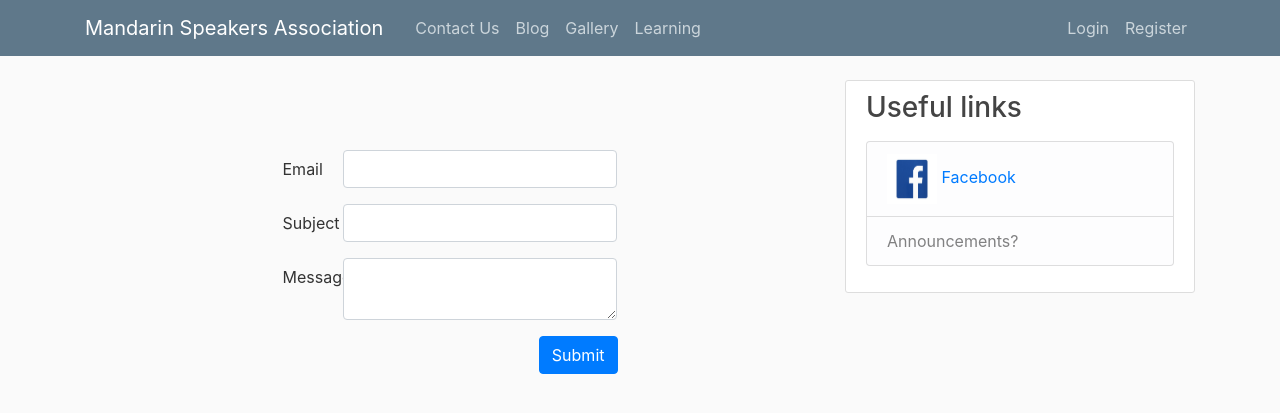
After one commit to greengo8/FinalYearProjectGallery, a Django app: page /contact-us/ in a window 1280 px wide. The commit adds this page. Shown: the top 413 px of the page. Run offline with Django 3.2, Linux system fonts and the light colour scheme; parts of the project's set-up code (start-up, migrations or seed data) failed here and were passed over; some libraries are stand-ins or nearby versions.

Commit message:
git commit -m "second upload"

```diff
--- a/FinalYearProject/urls.py
+++ b/FinalYearProject/urls.py
@@ -19,7 +19,6 @@ from django.urls import path, include
 from users import views as user_views
 from django.conf import settings
 from django.conf.urls.static import static
-
 
 urlpatterns = [
     path('admin/', admin.site.urls),
--- a/blog/admin.py
+++ b/blog/admin.py
@@ -1,4 +1,5 @@
 from django.contrib import admin
-from .models import Post
+from .models import Post, Contact
 
 admin.site.register(Post)
+admin.site.register(Contact)
--- a/blog/templates/blog/base.html
+++ b/blog/templates/blog/base.html
@@ -14,7 +14,7 @@
     <link rel="stylesheet" type="text/css" href="{% static 'blog/main.css' %}">
 
     {% if title %}
-        <title>Mandarin Speakers Association - {{ title }}</title>
+        <title> Mandarin Speakers Association - {{ title }}</title>
     {% else %}
         <title> Mandarin Speakers Association</title>
     {% endif %}
@@ -30,7 +30,7 @@
             </button>
             <div class="collapse navbar-collapse" id="navbarToggle">
                 <div class="navbar-nav mr-auto">
-                    <a class="nav-item nav-link" href="{% url 'about' %}">Contact Us</a>
+                    <a class="nav-item nav-link" href="{% url 'contact-us' %}">Contact Us</a>
                     <a class="nav-item nav-link" href="{% url 'blog-home' %}">Blog</a>
                     <a class="nav-item nav-link" href="{% url 'gallery-home' %}">Gallery</a>
                     <a class="nav-item nav-link" href="{% url 'book-list' %}">Learning</a>
--- /dev/null
+++ b/blog/templates/blog/contact_us.html
@@ -0,0 +1,39 @@
+{% extends "blog/base.html" %}
+{% load static %}
+{% block content %}
+
+
+    <div class="container">
+        <div class="row">
+            <div class="col-sm-6 mx-auto" style="margin-top: 70px">
+                <form action="{% url 'contact-us' %}" method="post">
+                    {% csrf_token %}
+                    <div class="form-group row">
+                        <label for="example-email-input" class="col-2 col-form-label">Email</label>
+                        <div class="col-10">
+                            <input name='email' class="form-control" type="email" id="example-email-input">
+                        </div>
+                    </div>
+                    <div class="form-group row">
+                        <label for="example-email-input" class="col-2 col-form-label">Subject</label>
+                        <div class="col-10">
+                            <input name='subject' class="form-control" type="text">
+                        </div>
+                    </div>
+                    <div class="form-group row">
+                        <label for="example-email-input" class="col-2 col-form-label">Message</label>
+                        <div class="col-10">
+                            <textarea name='message' class="form-control"></textarea>
+                        </div>
+                    </div>
+                    <div class="pull-right">
+                        <button type="submit" class="btn btn-primary float-right">Submit</button>
+                    </div>
+
+                </form>
+            </div>
+        </div>
+
+    </div>
+
+{% endblock content %}
--- a/blog/templates/blog/home-page.html
+++ b/blog/templates/blog/home-page.html
@@ -7,7 +7,7 @@
             <h5 class="card-title">Welcome to the Mandarin Speakers Association and Chinese School Web site </h5>
             <p class="card-text">NW Chinese School formed in 2009, provide Chinese cultural and language teaching, consulting. Also Four level language, dance, painting, martial art class
 </p>
-            <a href="{% url 'about' %}" class="btn btn-primary" >Contact Us ?</a>
+            <a href="{% url 'contact-us' %}" class="btn btn-primary" >Contact Us ?</a>
         </div>
     </div>
 
--- a/blog/urls.py
+++ b/blog/urls.py
@@ -10,13 +10,13 @@ from .views import (
 from . import views
 
 urlpatterns = [
+    path('home-page/', views.home_page, name='home-page'),
     path('', PostListView.as_view(), name='blog-home'),
     path('user/<str:username>', UserPostListView.as_view(), name='user-posts'),
     path('post/<int:pk>/', PostDetailView.as_view(), name='post-detail'),
     path('post/new/', PostCreateView.as_view(), name='post-create'),
     path('post/<int:pk>/update/', PostUpdateView.as_view(), name='post-update'),
     path('post/<int:pk>/delete/', PostDeleteView.as_view(), name='post-delete'),
-    path('about/', views.about, name='about'),
-    path('home-page/', views.home_page, name='home-page'),
+    path('contact-us/', views.contact_us, name='contact-us'),
 
 ]
--- a/blog/views.py
+++ b/blog/views.py
@@ -8,7 +8,7 @@ from django.views.generic import (
     UpdateView,
     DeleteView
 )
-from .models import Post
+from .models import Post, Contact
 
 
 def home(request):
@@ -80,9 +80,19 @@ class PostDeleteView(LoginRequiredMixin, UserPassesTestMixin, DeleteView):
         return False
 
 
-def about(request):
-    return render(request, 'blog/about.html', {'title': 'About'})
+def home_page(request):
+    return render(request, 'blog/home-page.html', {'title': 'home-page'})
 
 
-def home_page(request):
-    return render(request, 'blog/home-page.html', {'title': 'home-page'})
+def contact_us(request):
+    if request.method == 'POST':
+        email_r = request.POST.get('email')
+        subject_r = request.POST.get('subject')
+        message_r = request.POST.get('message')
+
+        c = Contact(email=email_r, subject=subject_r, message=message_r)
+        c.save()
+
+        return render(request, 'blog/thank.html')
+    else:
+        return render(request, 'blog/contact_us.html')
--- a/gallery/templates/gallery/gallery_home.html
+++ b/gallery/templates/gallery/gallery_home.html
@@ -11,7 +11,7 @@
         {% for post in object_list %}
             <h2>{{ post.title }}</h2>
 
-            <img src="{{ post.cover.url }}" alt="{{ post.title }}">
+            <img class="container" src="{{ post.cover.url }}" alt="{{ post.title }}">
         {% endfor %}
     </ul>
 
```
Also changed, not shown: blog/models.py (+13 -0 lines), blog/templates/blog/about.html (deleted, +0 -36 lines), blog/templates/blog/home.html (+3 -4 lines), blog/migrations/0002_contact.py (added), db.sqlite3.
